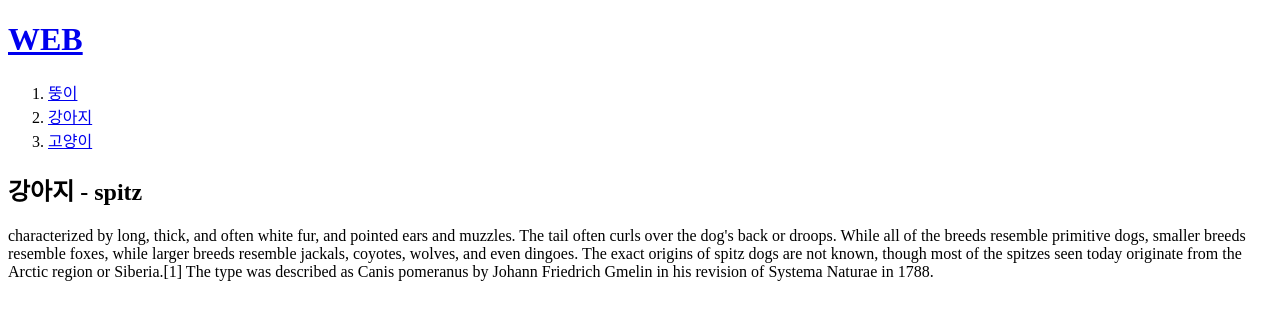
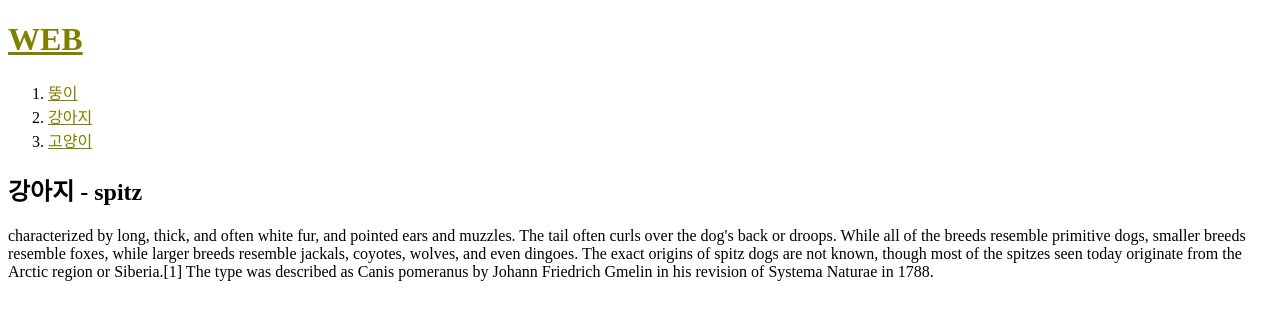
Before and after one commit to mangs2e/algorithm-study, a plain HTML site: page 2.html in a window 1280 px wide. Drawn offline with Linux system fonts and the light colour scheme.

Commit message:
Add files via upload

```diff
--- a/2.html
+++ b/2.html
@@ -3,6 +3,11 @@
 <head>
     <title>dog - spitz</title>
     <meta charset="utf-8">
+    <style>
+        a {
+            color:olive;
+        }
+    </style>
 </head>
 <body>
     <h1><a href="index.html">WEB</a></h1>
@@ -11,6 +16,15 @@
         <li><a href="2.html">강아지</a></li>
         <li><a href="3.html">고양이</a></li>
     </ol>
+    <!--
+    <h1><a href="index.html"><font color="red">WEB</font></a></h1>
+    <ol>
+        <li><a href="1.html"><font color="red">뚱이</font></a></li>
+        <li><a href="2.html"><font color="red">강아지</font></a></li>
+        <li><a href="3.html"><font color="red">고양이</font></a></li>
+    </ol>
+    -->
+
     <p><h2>강아지 - spitz</h2></p>
     <p>characterized by long, thick, and often white fur, and pointed ears and muzzles. The tail often curls over the dog's back or droops. While all of the breeds resemble primitive dogs, smaller breeds resemble foxes, while larger breeds resemble jackals, coyotes, wolves, and even dingoes.
 
```
